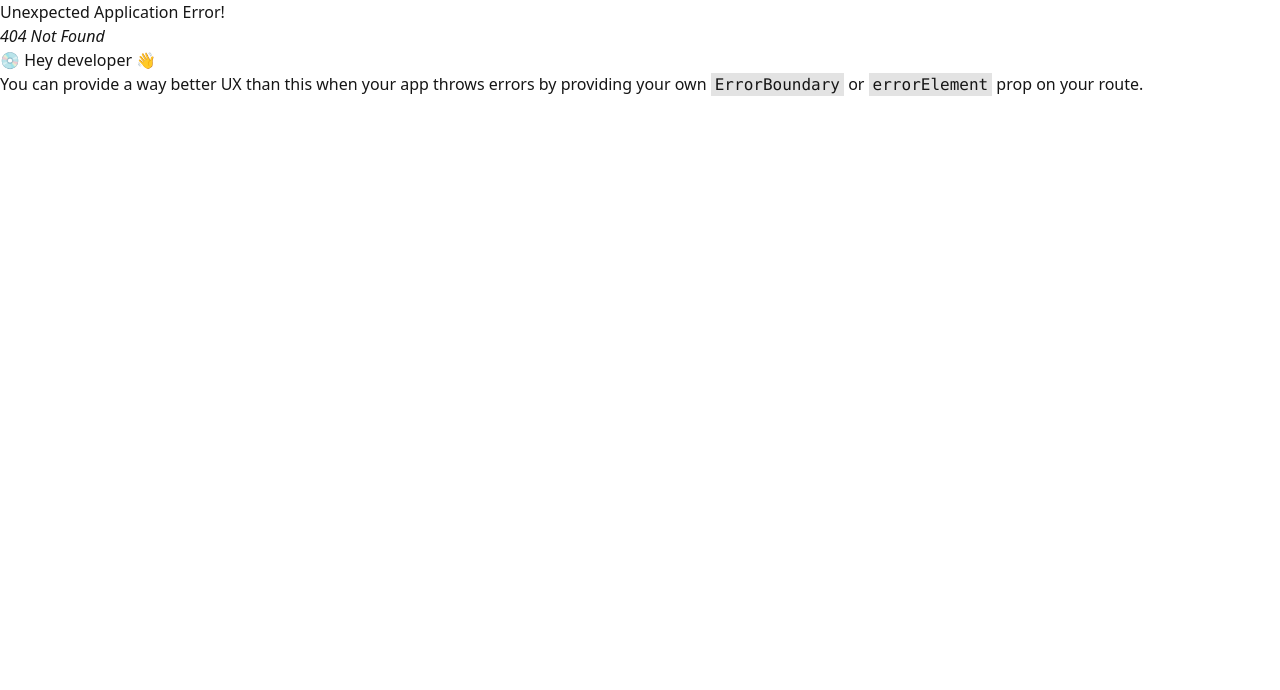
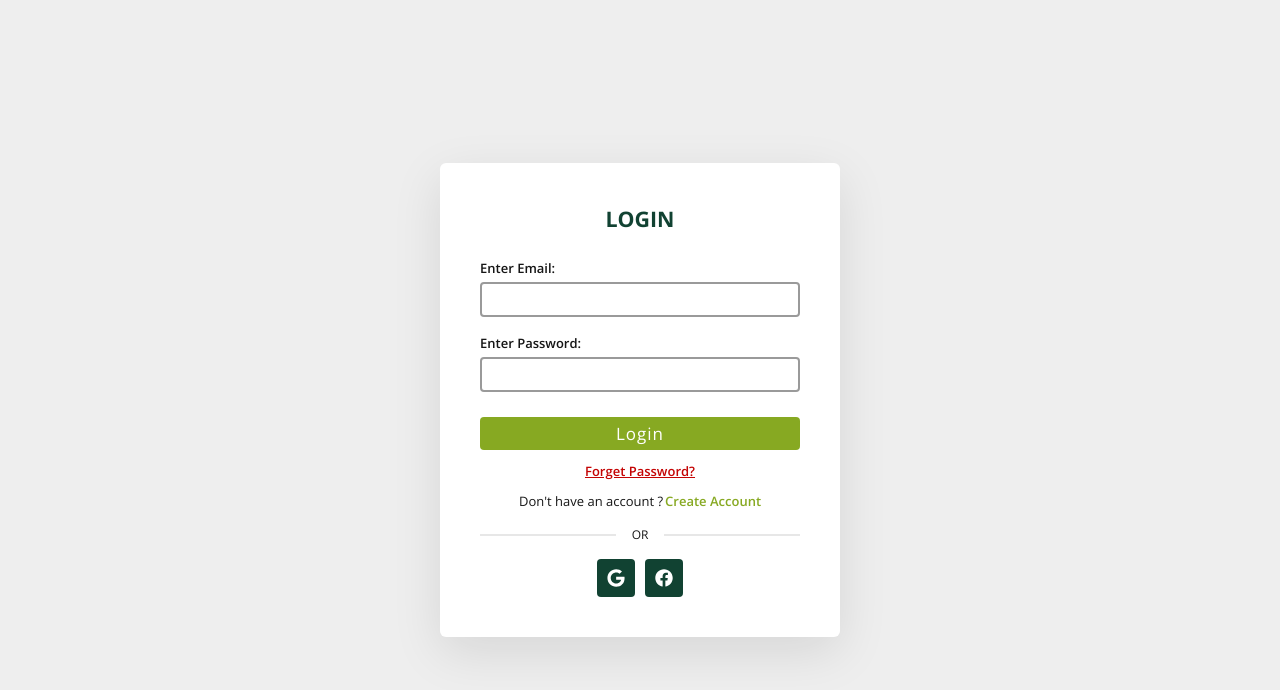
Before and after one commit to sam-suzzaman/UniBook-Frontend, a React (Vite) app: page /auth in a window 1280 px wide. Before the commit this address had no page. Shown: the top 690 px of the page. Built offline with nearby package versions, Linux system fonts and the light colour scheme.

Commit message:
add login form

```diff
--- a/index.html
+++ b/index.html
@@ -5,6 +5,11 @@
         <!-- <link rel="icon" type="image/svg+xml" href="/vite.svg" /> -->
         <meta name="viewport" content="width=device-width, initial-scale=1.0" />
         <title>Welcome || Book Your College</title>
+
+        <link
+            href="https://fonts.googleapis.com/css2?family=Open+Sans:ital,wght@0,300..800;1,300..800&display=swap"
+            rel="stylesheet"
+        />
     </head>
     <body>
         <div id="root"></div>
--- a/package.json
+++ b/package.json
@@ -14,6 +14,7 @@
     "match-sorter": "^6.3.4",
     "react": "^18.2.0",
     "react-dom": "^18.2.0",
+    "react-icons": "^5.0.1",
     "react-router-dom": "^6.22.3",
     "sort-by": "^1.2.0",
     "styled-components": "^6.1.8"
--- a/src/Layout/Main.jsx
+++ b/src/Layout/Main.jsx
@@ -1,13 +1,15 @@
 import React from "react";
-import { Outlet } from "react-router-dom";
+import { Outlet, useLocation } from "react-router-dom";
 import { Footer, Navbar } from "../components";
 
 const MainLayout = () => {
+    const location = useLocation();
+    const isAuthRoute = location.pathname === "/auth";
     return (
         <div>
-            <Navbar />
+            {!isAuthRoute && <Navbar />}
             <Outlet />
-            <Footer />
+            {!isAuthRoute && <Footer />}
         </div>
     );
 };
--- a/src/Router/Routes.jsx
+++ b/src/Router/Routes.jsx
@@ -4,7 +4,7 @@ import { createBrowserRouter } from "react-router-dom";
 import MainLayout from "../Layout/Main";
 
 // importing pages
-import { HomePage, AboutPage } from "../pages";
+import { HomePage, AboutPage, AuthenticationPage } from "../pages";
 
 const router = createBrowserRouter([
     {
@@ -20,6 +20,10 @@ const router = createBrowserRouter([
                 path: "/about",
                 element: <AboutPage />,
             },
+            {
+                path: "/auth",
+                element: <AuthenticationPage />,
+            },
         ],
     },
 ]);
--- a/src/components/index.js
+++ b/src/components/index.js
@@ -1,3 +1,6 @@
 // Conveting Default to Named exports
 export { default as Navbar } from "./shared/Navbar.jsx";
 export { default as Footer } from "./shared/Footer.jsx";
+export { default as SearchModal } from "./shared/SearchModal.jsx";
+export { default as RegisterForm } from "./shared/RegisterForm.jsx";
+export { default as LoginForm } from "./shared/LoginForm.jsx";
--- /dev/null
+++ b/src/components/shared/LoginForm.jsx
@@ -0,0 +1,53 @@
+import React from "react";
+import { Link } from "react-router-dom";
+import { FaGoogle, FaFacebook } from "react-icons/fa";
+
+const LoginForm = ({ setShowWhichForm }) => {
+    return (
+        <div className="auth-form-container">
+            <h4 className="auth-form-title">Login</h4>
+            <form className="auth-form">
+                <div className="input-row">
+                    <label htmlFor="email" className="label">
+                        enter email:
+                    </label>
+                    <input type="email" className="auth-input" />
+                    {/* <p className="error-display">something wrong</p> */}
+                </div>
+                <div className="input-row">
+                    <label htmlFor="email" className="label">
+                        enter password:
+                    </label>
+                    <input type="email" className="auth-input" />
+                    {/* <p className="error-display">something wrong</p> */}
+                </div>
+                <div className="btn-row">
+                    <button className="auth-btn">login</button>
+                </div>
+            </form>
+            <div className="forget-pass-row">
+                <Link className="forget-link" to="/">
+                    forget password?
+                </Link>
+            </div>
+            <p className="account-info">
+                Don't have an account ?
+                <span className="control-form-btn">create account</span>
+            </p>
+
+            <div className="divider text-xs">OR</div>
+
+            {/* Social login */}
+            <div className="social-auth-container">
+                <button className="auth-btn">
+                    <FaGoogle />
+                </button>
+                <button className="auth-btn">
+                    <FaFacebook />
+                </button>
+            </div>
+        </div>
+    );
+};
+
+export default LoginForm;
--- a/src/components/shared/Navbar.jsx
+++ b/src/components/shared/Navbar.jsx
@@ -1,6 +1,7 @@
 import React from "react";
 import logo from "../../assets/logo.png";
 import { Link, NavLink } from "react-router-dom";
+import SearchModal from "./SearchModal";
 
 const Navbar = () => {
     const navbarData = [
@@ -73,7 +74,12 @@ const Navbar = () => {
                 </div>
                 <div className="navbar-end">
                     {/* Search button */}
-                    <button className="btn btn-ghost btn-circle">
+                    <button
+                        className="btn btn-ghost btn-circle"
+                        onClick={() =>
+                            document.getElementById("SearchModal").showModal()
+                        }
+                    >
                         <svg
                             xmlns="http://www.w3.org/2000/svg"
                             className="h-5 w-5"
@@ -89,6 +95,8 @@ const Navbar = () => {
                             />
                         </svg>
                     </button>
+                    {/* Search Modal */}
+                    <SearchModal />
 
                     {/* Profile button */}
                     <div className="dropdown dropdown-end">
@@ -109,16 +117,14 @@ const Navbar = () => {
                             className="menu menu-sm dropdown-content mt-3 z-[1] p-2 shadow bg-base-100 rounded-box w-52"
                         >
                             <li>
-                                <a className="justify-between">
-                                    Profile
-                                    <span className="badge">New</span>
-                                </a>
+                                <a className="justify-between">Profile</a>
                             </li>
                             <li>
                                 <a>Settings</a>
                             </li>
                             <li>
-                                <a>Logout</a>
+                                <Link to="/auth">Login</Link>
+                                {/* <a>Logout</a> */}
                             </li>
                         </ul>
                     </div>
--- /dev/null
+++ b/src/components/shared/RegisterForm.jsx
@@ -0,0 +1,9 @@
+import React from "react";
+
+const RegisterForm = ({ setShowWhichForm }) => {
+    return (
+       <div className="auth-form">register</div>
+    );
+};
+
+export default RegisterForm;
--- /dev/null
+++ b/src/components/shared/SearchModal.jsx
@@ -0,0 +1,31 @@
+import React from "react";
+
+const SearchModal = () => {
+    return (
+        <dialog id="SearchModal" className="modal">
+            <div className="modal-box w-full max-w-[90%] md:max-w-[60%] rounded-[6px] py-10">
+                <h3 className="font-bold text-lg mb-4">Search Your College</h3>
+                <form className="flex flex-col md:flex-row justify-center items-center gap-2">
+                    <input
+                        type="text"
+                        placeholder="College Name"
+                        className="input input-bordered input-base-100 input-sm w-full rounded-sm"
+                    />
+                    <button
+                        type="submit"
+                        className="btn btn-xs sm:btn-sm rounded-sm btn-primary "
+                    >
+                        Search
+                    </button>
+                </form>
+            </div>
+
+            {/* to close the modal by click outside */}
+            <form method="dialog" className="modal-backdrop">
+                <button>close</button>
+            </form>
+        </dialog>
+    );
+};
+
+export default SearchModal;
--- a/src/index.css
+++ b/src/index.css
@@ -1,3 +1,17 @@
+* {
+    font-family: "Open Sans", sans-serif;
+    margin: 0;
+    padding: 0;
+    box-sizing: border-box;
+}
+
+:root {
+    --primary-clr: #114232;
+    --secondary-clr: #87a922;
+    --accent-clr: #fcdc2a;
+    --neutral-clr: #f7f6bb;
+}
+
 @tailwind base;
 @tailwind components;
 @tailwind utilities;
--- /dev/null
+++ b/src/pages/AuthenticationPage.jsx
@@ -0,0 +1,147 @@
+import React, { useState } from "react";
+import styled from "styled-components";
+import { LoginForm, RegisterForm } from "../components";
+
+const AuthenticationPage = () => {
+    const [showWhichForm, setShowWhichForm] = useState("login");
+    return (
+        <Wrapper>
+            {showWhichForm === "login" ? (
+                <LoginForm setShowWhichForm={setShowWhichForm} />
+            ) : (
+                <RegisterForm setShowWhichForm={setShowWhichForm} />
+            )}
+        </Wrapper>
+    );
+};
+
+const Wrapper = styled.section`
+    position: relative;
+    min-height: 100vh;
+    background-color: #eee;
+    display: flex;
+    justify-content: center;
+    align-items: center;
+    padding: 20px;
+
+    .auth-form-container {
+        position: relative;
+        width: 100%;
+        max-width: 400px;
+        background: #fff;
+        box-shadow: 0 15px 50px rgba(0, 0, 0, 0.1);
+        border-radius: 6px;
+        padding: 40px;
+    }
+
+    .auth-form-title {
+        font-size: calc(1rem + 0.42vw);
+        font-weight: bold;
+        text-transform: uppercase;
+        color: var(--primary-clr);
+        text-align: center;
+        margin-bottom: 24px;
+    }
+    .input-row {
+        width: 100%;
+        margin-top: 17px;
+    }
+    .auth-form .label {
+        font-weight: 600;
+        font-size: 13px;
+        text-transform: capitalize;
+        padding: 0;
+        margin-bottom: 4px;
+    }
+    .auth-form .input-row .auth-input {
+        outline: none;
+        width: 100%;
+        border: 2px solid #9a9a9a;
+        border-radius: 4px;
+        padding: 4px 10px;
+        font-size: 15px;
+        font-weight: 600;
+        transition: border 0.3s linear;
+    }
+    .auth-form .input-row .auth-input:focus {
+        border-color: var(--secondary-clr);
+        outline: none;
+    }
+    .auth-form .error-display {
+        font-weight: 600;
+        font-size: 12px;
+        text-transform: capitalize;
+        padding: 0;
+        margin-top: 4px;
+        color: #a90000;
+    }
+
+    .auth-form .btn-row {
+        margin-top: 25px;
+    }
+    .auth-form .btn-row .auth-btn {
+        outline: none;
+        width: 100%;
+        background-color: var(--secondary-clr);
+        color: #fff;
+        text-transform: capitalize;
+        font-size: 17px;
+        font-weight: 400;
+        letter-spacing: 1px;
+        padding: 4px 20px;
+        border-radius: 4px;
+        transition: background-color 0.3s linear;
+    }
+    .auth-form .btn-row .auth-btn:hover {
+        background-color: var(--primary-clr);
+    }
+
+    .forget-pass-row .forget-link {
+        width: 100%;
+        display: block;
+        font-size: 13px;
+        font-weight: 600;
+        text-align: center;
+        text-transform: capitalize;
+        color: #c40404;
+        margin-top: 12px;
+        text-decoration: underline;
+    }
+
+    .account-info {
+        font-size: 13px;
+        text-align: center;
+        margin-top: 10px;
+    }
+    .account-info .control-form-btn {
+        margin-left: 2px;
+        color: var(--secondary-clr);
+        text-transform: capitalize;
+        font-weight: 600;
+        transition: text-decoration 0.2s linear;
+    }
+    .account-info .control-form-btn:hover {
+        text-decoration: underline;
+        cursor: pointer;
+    }
+    .social-auth-container {
+        display: flex;
+        justify-content: center;
+        align-items: center;
+        gap: 10px;
+    }
+    .social-auth-container .auth-btn {
+        font-size: 18px;
+        font-weight: 500;
+        background-color: var(--primary-clr);
+        color: white;
+        padding: 10px 10px;
+        border-radius: 4px;
+        transition: background-color 0.3s ease;
+    }
+    .social-auth-container .auth-btn:hover {
+        background-color: var(--secondary-clr);
+    }
+`;
+
+export default AuthenticationPage;
--- a/src/pages/index.js
+++ b/src/pages/index.js
@@ -1,3 +1,4 @@
 // Conveting Default to Named exports
 export { default as HomePage } from "./HomePage.jsx";
 export { default as AboutPage } from "./AboutPage.jsx";
+export { default as AuthenticationPage } from "./AuthenticationPage.jsx";
```
Also changed, not shown: 1 other file (tests, documents, lock files or other folders).
